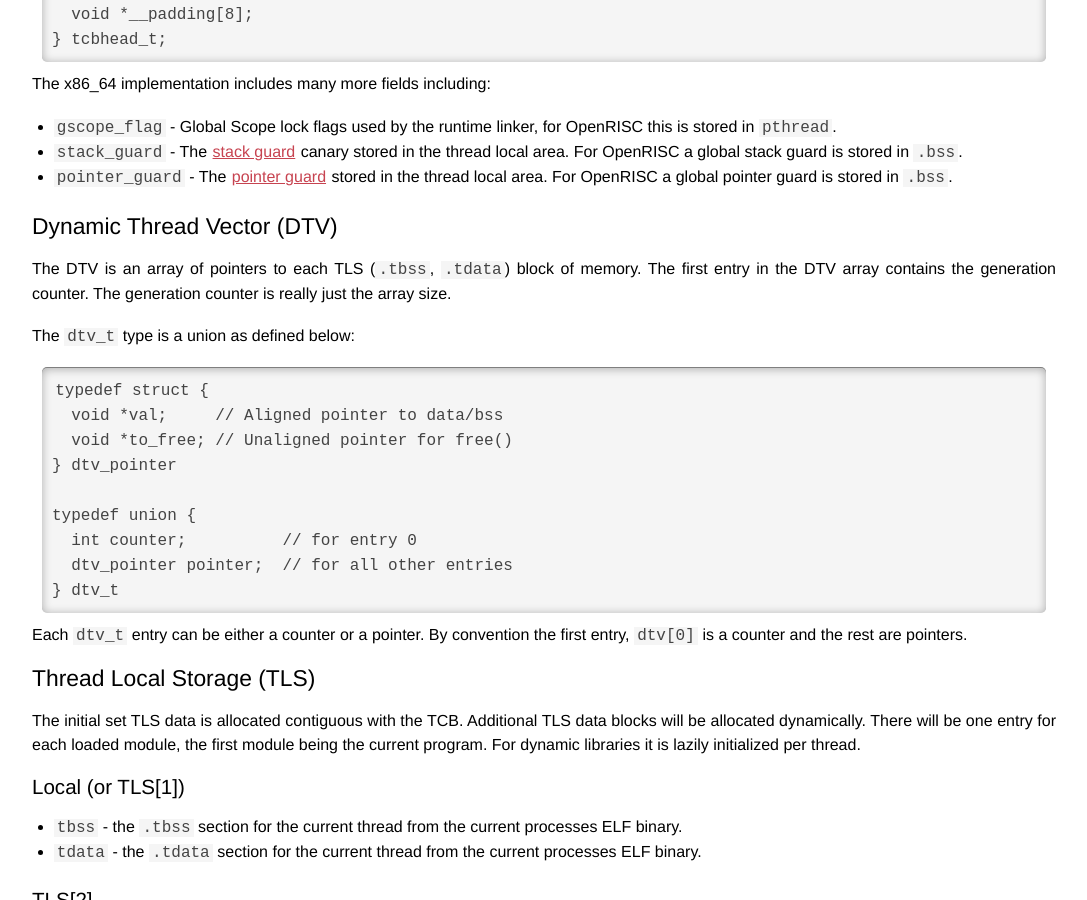
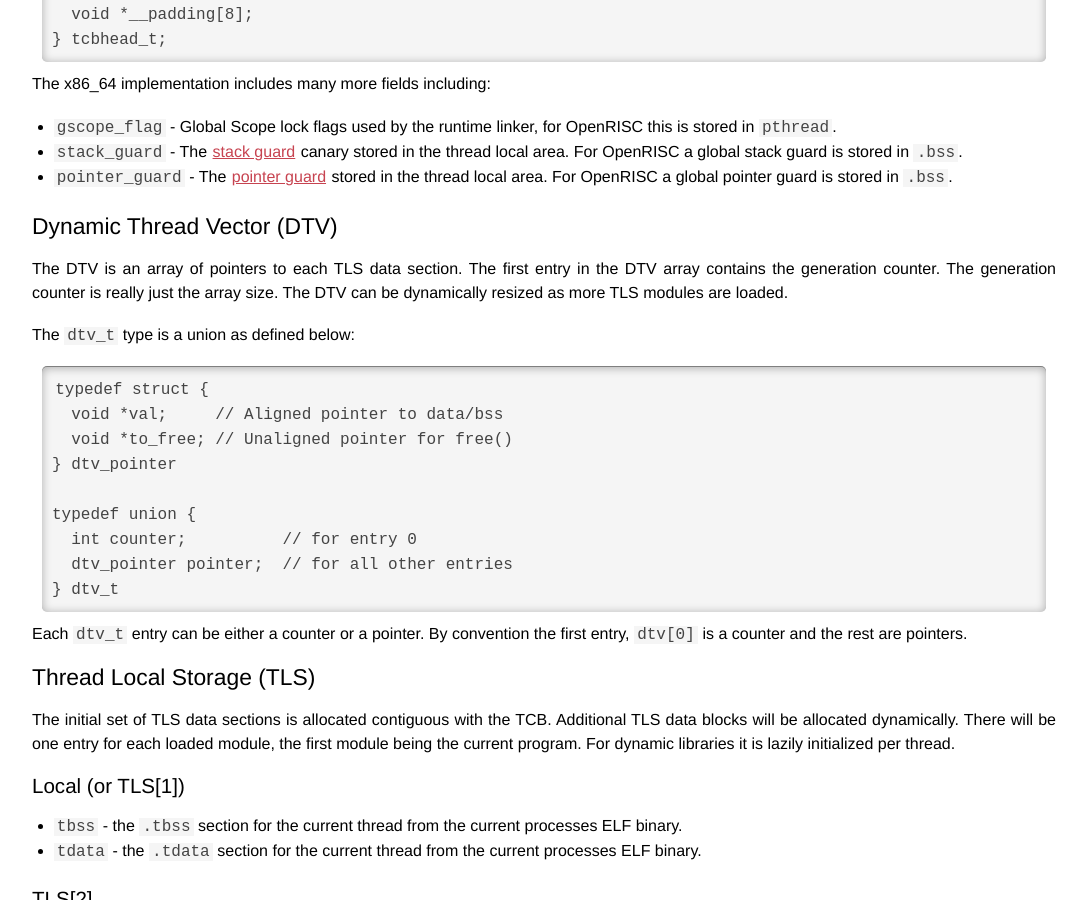
Before and after one commit to stffrdhrn/stffrdhrn.github.io, a Jekyll site: the page built from _posts/2020-01-19-tls.md, in a window 1280 px wide and 900 px high, scrolled down 3383 px. Shown: the whole window, without its empty margins (96-1183 px from the left). Built offline with Jekyll 4.4.1, drawn with Linux system fonts in a browser that asks for light colours; comment, search, counter and statistics services are not loaded; some of the changed text lies outside the part shown.

Commit message:
tls: fixups

```diff
--- a/_posts/2020-01-19-tls.md
+++ b/_posts/2020-01-19-tls.md
@@ -86,8 +85,8 @@
 The Thread Pointer is different for each thread.  On OpenRISC this is register
 `r10` on x86_64 the `$fs` segment register is used.
 
-The Thread Pointer points into a data structure that allows us to locate the
-TLS sections.  The TLS data structure includes:
+The Thread Pointer points into a data structure that allows us to locate TLS
+data sections.  The TLS data structure includes:
 
  - Thread Control Block (TCB)
  - Dynamic Thread Vector (DTV)
@@ -187,9 +185,9 @@
 
 ### Dynamic Thread Vector (DTV)
 
-The DTV is an array of pointers to each TLS (`.tbss`, `.tdata`) block of memory.
-The first entry in the DTV array contains the generation counter.  The
-generation counter is really just the array size.
+The DTV is an array of pointers to each TLS data section.  The first entry in
+the DTV array contains the generation counter.  The generation counter is really
+just the array size.  The DTV can be dynamically resized as more TLS modules are loaded.
 
 The `dtv_t` type is a union as defined below:
 
@@ -210,7 +208,7 @@
 
 ### Thread Local Storage (TLS)
 
-The initial set TLS data is allocated contiguous with the TCB.  Additional TLS
+The initial set of TLS data sections is allocated contiguous with the TCB.  Additional TLS
 data blocks will be allocated dynamically. There will be one entry for each
 loaded module, the first module being the current program.  For dynamic
 libraries it is lazily initialized per thread.
```
Also changed, not shown: other parts of _posts/2020-01-19-tls.md (+6 -8 lines).
